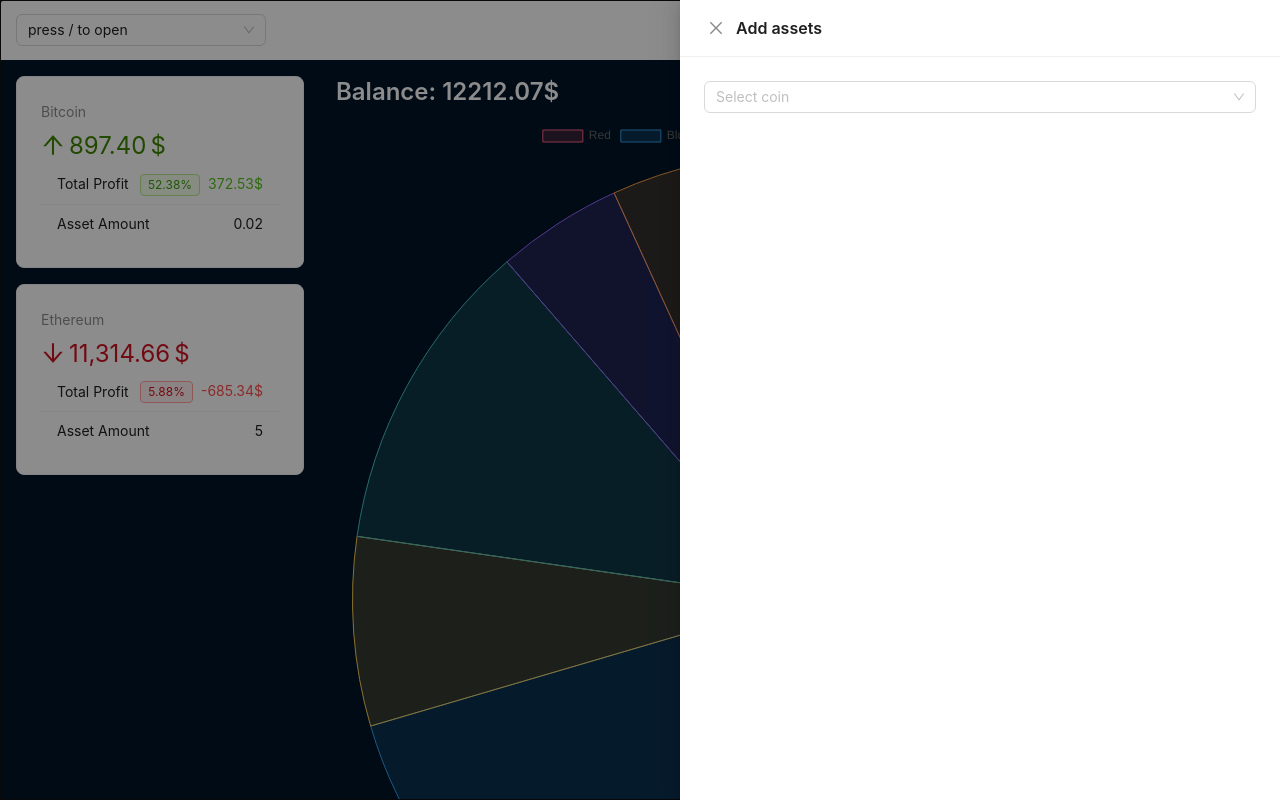
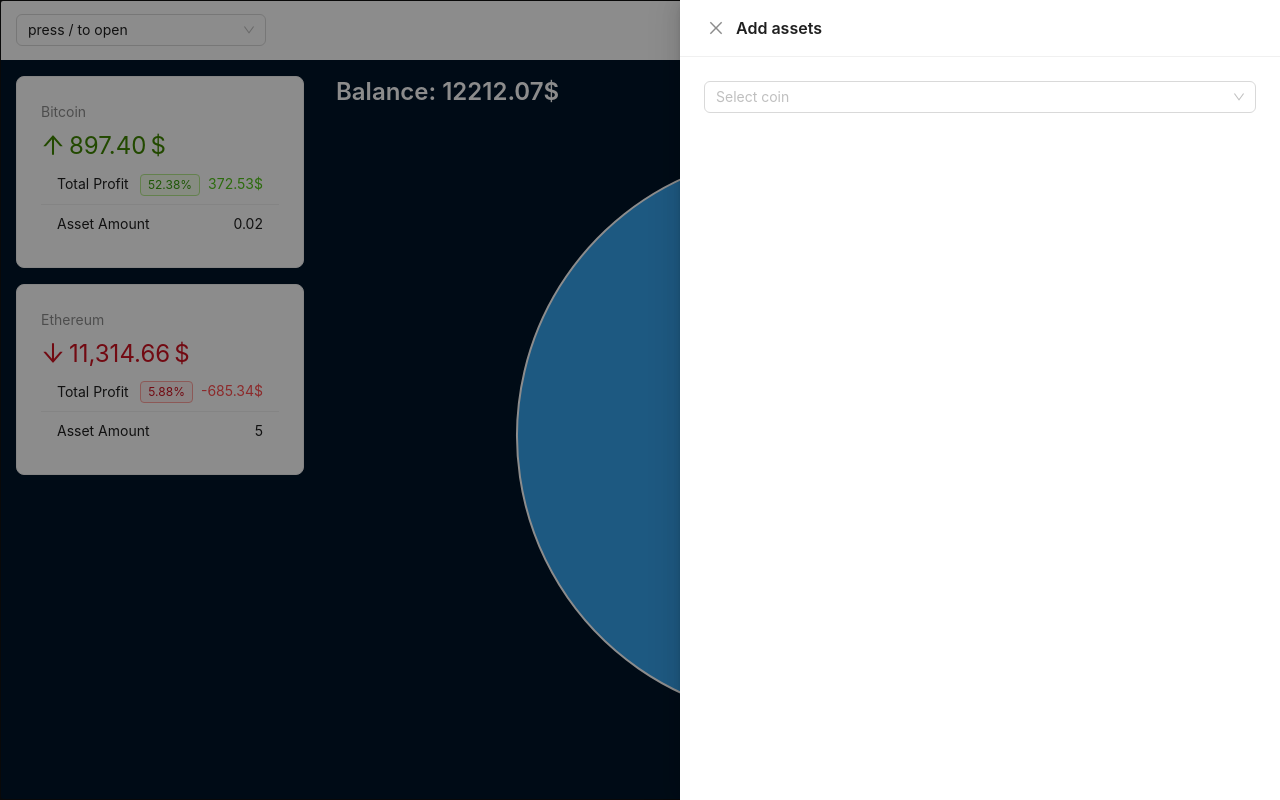
Before and after one commit to BananILN/Crypto, a React (Vite) app in the folder Crypto/: page / in a window 1280 px wide. Shown: the top 800 px of the page. Built offline with nearby package versions, Linux system fonts and the light colour scheme.

Commit message:
add graph

```diff
--- a/Crypto/src/components/BalanceChart.jsx
+++ b/Crypto/src/components/BalanceChart.jsx
@@ -1,23 +1,18 @@
 import { Chart as ChartJS, ArcElement, Tooltip, Legend } from 'chart.js';
 import { Pie } from 'react-chartjs-2';
+import { useCrypto } from '../context/crypto-context';
 
 ChartJS.register(ArcElement, Tooltip, Legend);
 
-export const data = {
-  labels: ['Red', 'Blue', 'Yellow', 'Green', 'Purple', 'Orange'],
+export default function BalanceChart(){
+    const { assets} = useCrypto()
+    const data = {
+        labels: assets.map((a)=> a.name),
         datasets: [
           {
-      label: '# of Votes',
-      data: [12, 19, 3, 5, 2, 3],
+            label: '$',
+            data:assets.map((a)=> a.totalAmount),
             backgroundColor: [
-        'rgba(255, 99, 132, 0.2)',
-        'rgba(54, 162, 235, 0.2)',
-        'rgba(255, 206, 86, 0.2)',
-        'rgba(75, 192, 192, 0.2)',
-        'rgba(153, 102, 255, 0.2)',
-        'rgba(255, 159, 64, 0.2)',
-      ],
-      borderColor: [
               'rgba(255, 99, 132, 1)',
               'rgba(54, 162, 235, 1)',
               'rgba(255, 206, 86, 1)',
@@ -25,13 +20,15 @@ export const data = {
               'rgba(153, 102, 255, 1)',
               'rgba(255, 159, 64, 1)',
             ],
-      borderWidth: 1,
           },
         ],
       };
 
-
-
-export default function BalanceChart(){
-    return <Pie data={data}/>
+    return <div style={{display: 'flex',
+                        marginBottom: "1rem",
+                        justifyContent:"center",
+                        height:600
+            }}>
+        <Pie data={data}/>
+    </div>
 }
--- a/Crypto/src/context/crypto-context.jsx
+++ b/Crypto/src/context/crypto-context.jsx
@@ -21,6 +21,7 @@ export function CryptoContextProvider({children}){
           growPercent: percentDifference(asset.price, coin.price),
           totalAmount: asset.amount * coin.price,
           totalProfit: asset.amount * coin.price - asset.amount * asset.price,
+          name: coin.name,
           ...asset,
       }})
 
```
Lines whose indentation alone changed are shown as unchanged.
